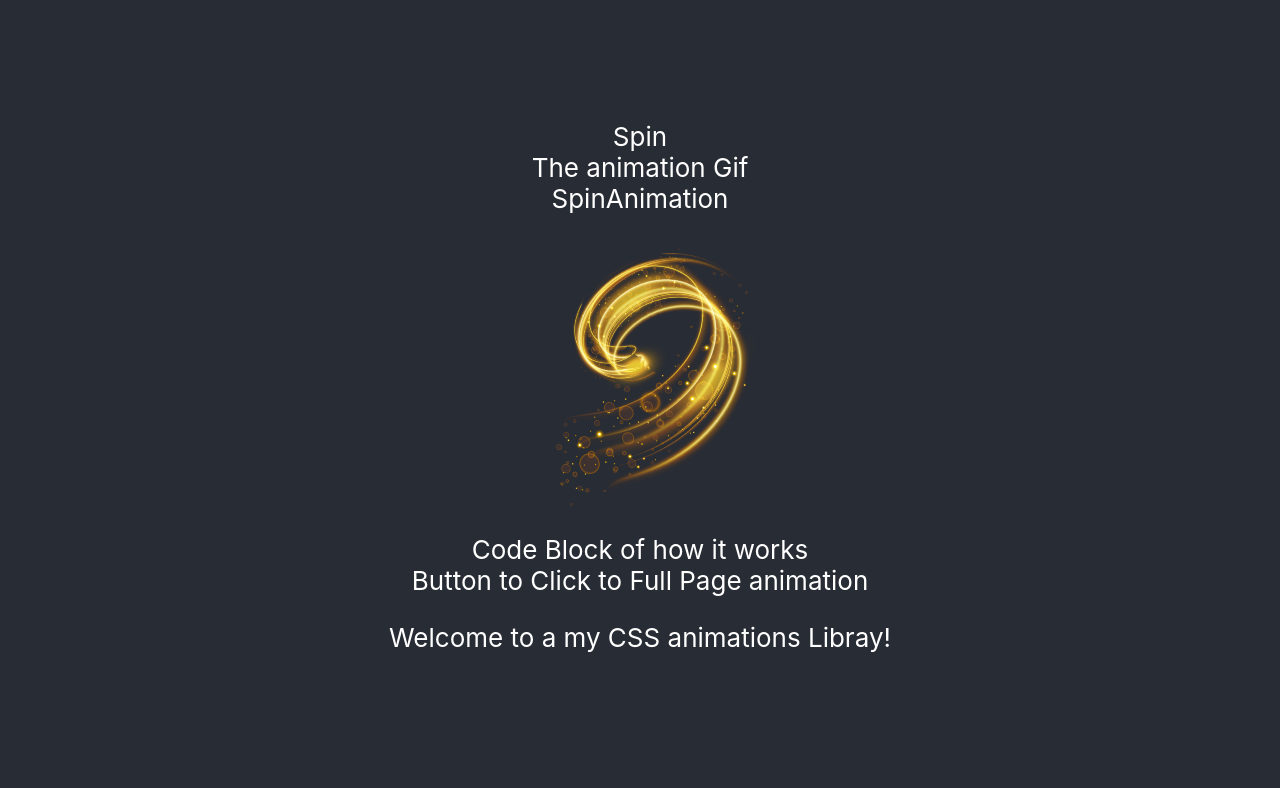
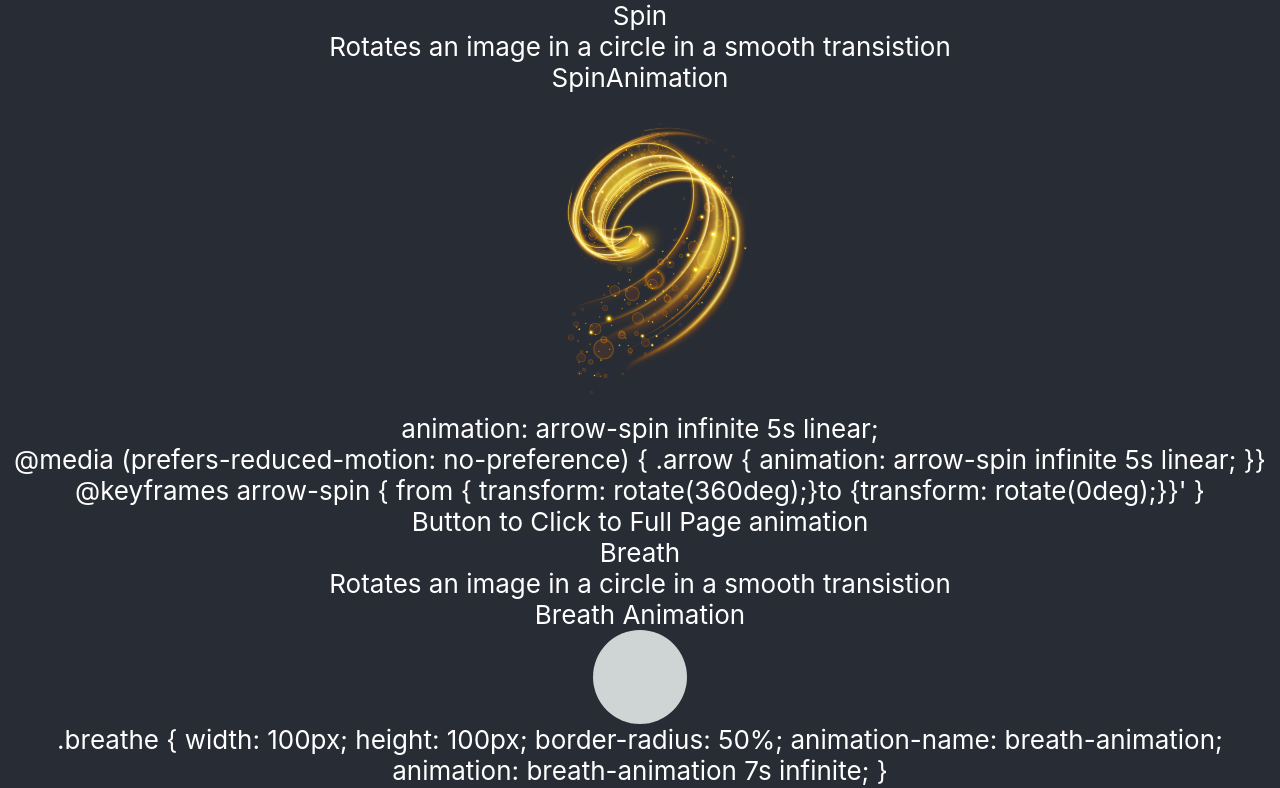
Before and after one commit to AnisaHMohamed/CSS-Animation-Library, a React (Create React App) app: page / in a window 1280 px wide. Shown: the top 788 px of the page. Built offline with nearby package versions, Linux system fonts and the light colour scheme.

Commit message:
add animation for breath and create preview skeleton

```diff
--- a/src/App.js
+++ b/src/App.js
@@ -5,6 +5,7 @@ function App() {
     <div className="App">
       <header className="App-header">
       <AnimationPreview animationName={"Spin"}/>
+      <AnimationPreview animationName={"Breath"}/>
       <p>
           Welcome to a my CSS animations Libray!
         </p>
--- a/src/components/AnimationPreview/index.js
+++ b/src/components/AnimationPreview/index.js
@@ -1,14 +1,26 @@
-import React from 'react'
-import animations from '../animations'
+import React, {useState, useEffect} from 'react'
+import {animations, animationDetails} from '../animations'
 const AnimationPreview = ({animationName}) => {
-console.log(animations[animationName])
-let currentAnimation = animations[animationName]
+  const [description, setDescription] = useState('none')
+  const [css, setCss] = useState('none')
+  const [keyframe, setKeyframe] = useState('none')
+  let currentAnimation = animations[animationName]
+ useEffect(() =>{
+  if (animationName && animationDetails[animationName] ) {
+    setDescription(animationDetails[animationName].description)
+    setCss(animationDetails[animationName].css)
+    setKeyframe(animationDetails[animationName].keyframe)
+  }
+
+ },[animationName]
+ )
   return (
     <>
     <div>{animationName}</div>
-    <div>The animation Gif</div>
+    <div>{description}</div>
     {currentAnimation()}
-    <div>Code Block of how it works</div>
+    <div>{css}</div>
+    <div>{keyframe}</div>
     <div>Button to Click to Full Page animation</div>
     </>
     )
--- /dev/null
+++ b/src/components/BreathAnimation/index.js
@@ -0,0 +1,13 @@
+import React from 'react'
+import './style.css'
+const SpinAnimation = () => {
+  return (
+    <>
+    <div>Breath Animation</div>
+    <div className="breathe"></div>
+    </>
+  )
+}
+
+
+export default SpinAnimation
--- /dev/null
+++ b/src/components/BreathAnimation/style.css
@@ -0,0 +1,21 @@
+  .breathe {
+    width: 100px;
+    height: 100px;
+    border-radius: 50%;
+    animation-name: breath-animation;
+     animation: breath-animation 7s infinite;
+  }
+
+  @keyframes breath-animation {
+    0% {background-color: lightgrey;   width: 100px;
+    height: 100px;}
+     25% {background-color: lightblue;  width: 50px;
+    height: 50px; }
+    50% {background-color: lightgrey;   width: 100px;
+    height: 100px;}
+    50% {background-color: lightblue;  width: 50px;
+    height: 50px; }
+      100% {background-color: lightgrey;   width: 100px;
+    height: 100px;}
+
+  }
--- a/src/components/animations.js
+++ b/src/components/animations.js
@@ -1,6 +1,20 @@
 import SpinAnimation from "./SpinAnimation";
+import BreathAnimation from "./BreathAnimation"
+const animations = {
+    Spin: SpinAnimation,
+    Breath: BreathAnimation
+}
+const animationDetails = {
+    Spin: {
+        description: "Rotates an image in a circle in a smooth transistion",
+        css: 'animation: arrow-spin infinite 5s linear;',
+        keyframe: " @media (prefers-reduced-motion: no-preference) { .arrow { animation: arrow-spin infinite 5s linear; }} @keyframes arrow-spin { from { transform: rotate(360deg);}to {transform: rotate(0deg);}}' }"
+},
+Breath: {
+    description: "Rotates an image in a circle in a smooth transistion",
+    css: '.breathe { width: 100px; height: 100px; border-radius: 50%; animation-name: breath-animation; animation: breath-animation 7s infinite; }',
+    keyframe: "  breath-animation {0% {background-color: lightgrey;   width: 100px;height: 100px;} 25% {background-color: lightblue;  width: 50px;height: 50px; }50% {background-color: lightgrey;   width: 100px;height: 100px;}50% {background-color: lightblue;  width: 50px;height: 50px; }100% {background-color: lightgrey;   width: 100px;height: 100px;} "
+},
 
-let animations = {
-    Spin: SpinAnimation
 }
-export default animations;
+export  {animations, animationDetails};
```
